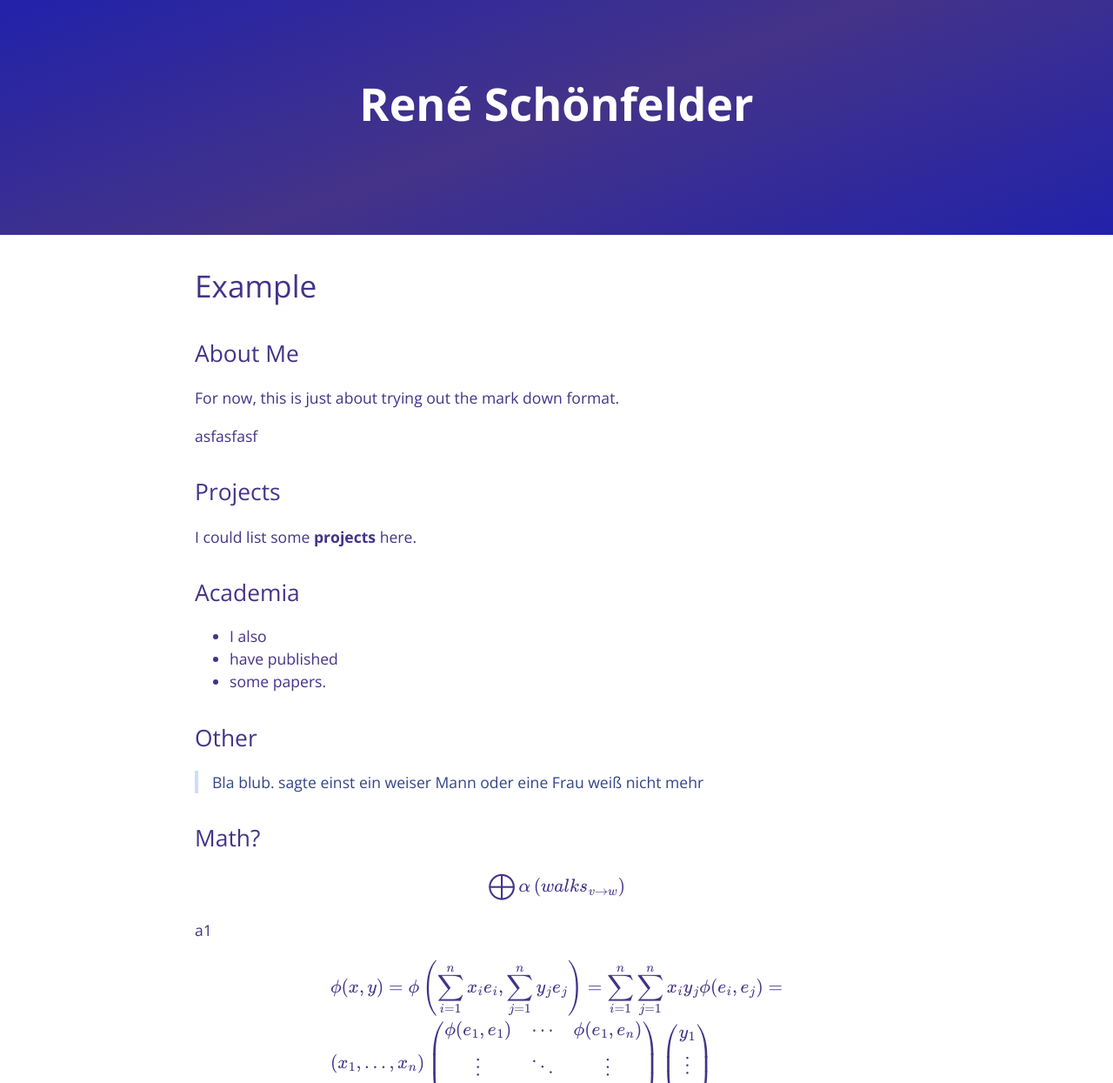
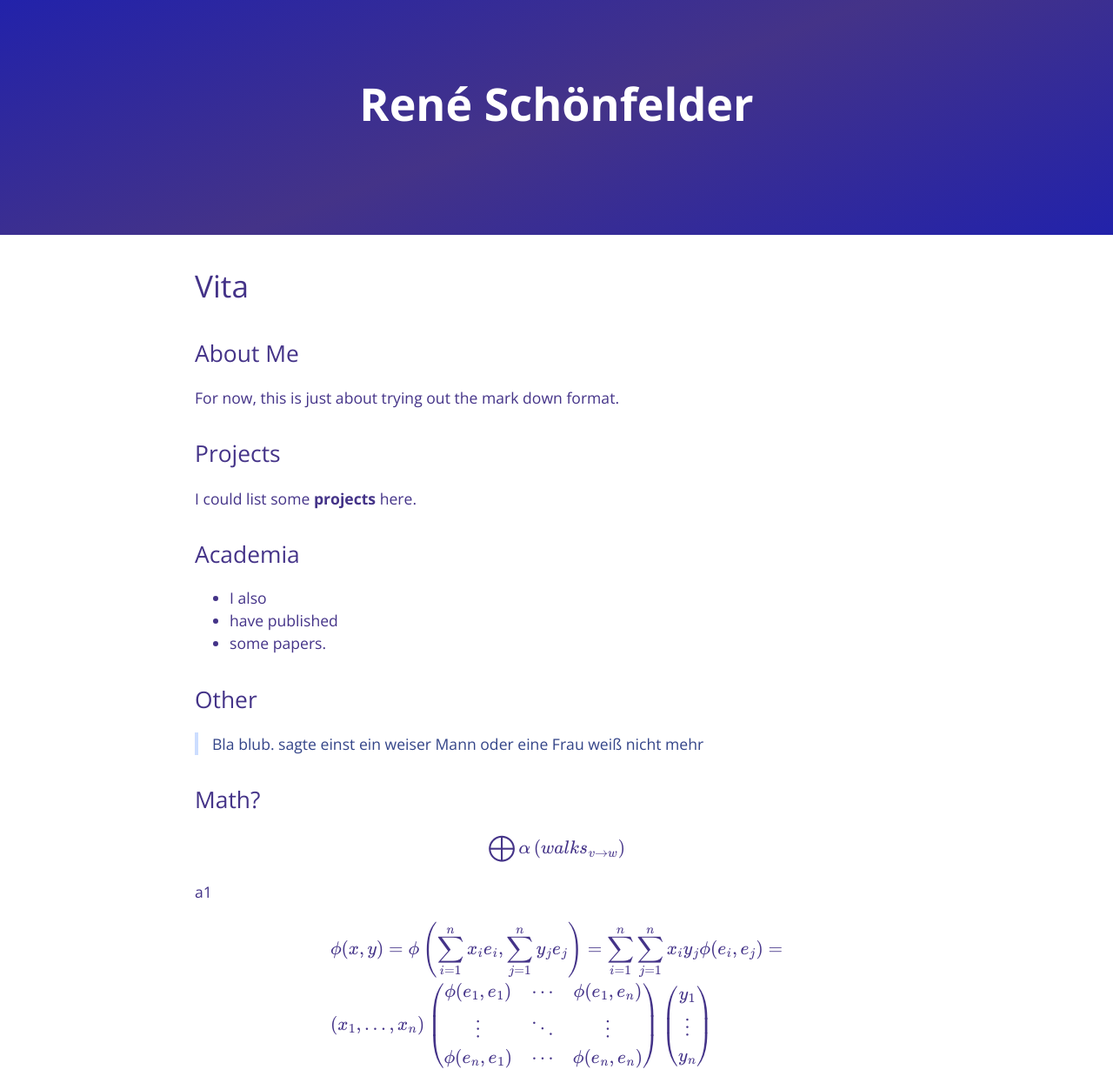
Before and after one commit to schoenfr/schoenfr.github.io, a Jekyll site: the page built from example.md, in a window 1280 px wide, cut to the strip 0-1245 px from the top of the page. Shown: the whole strip at 87% size. Built offline with Jekyll 4.4.1, drawn with Linux system fonts in a browser that asks for light colours; formulas are drawn with MathJax 3.

Commit message:
Update example.md

```diff
--- a/example.md
+++ b/example.md
@@ -1,12 +1,10 @@
 ---
-title: Example
+title: Vita
 ---
 
 ## About Me
 
 For now, this is just about trying out the mark down format.
-
-asfasfasf
 
 ## Projects
 
```
